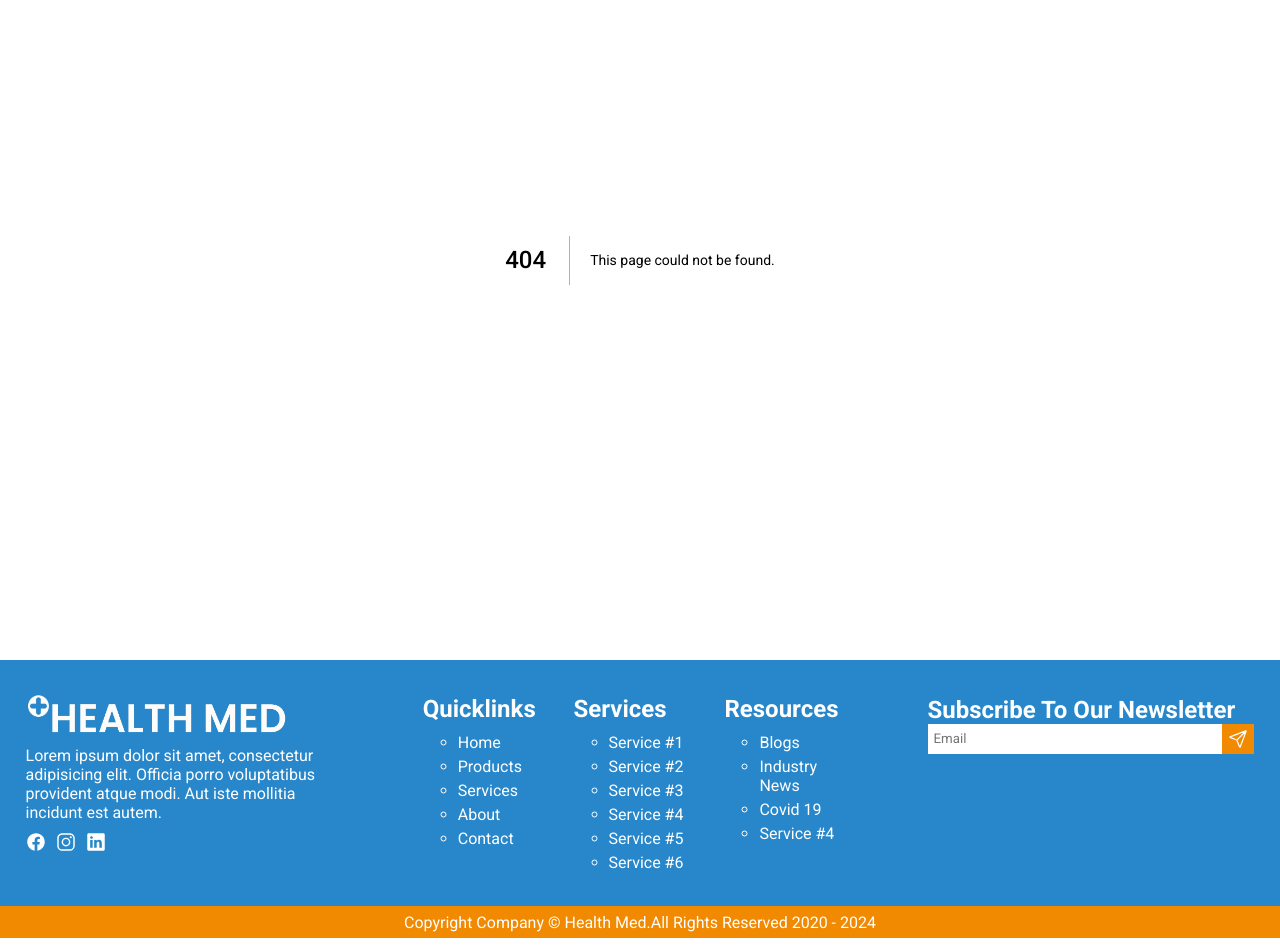
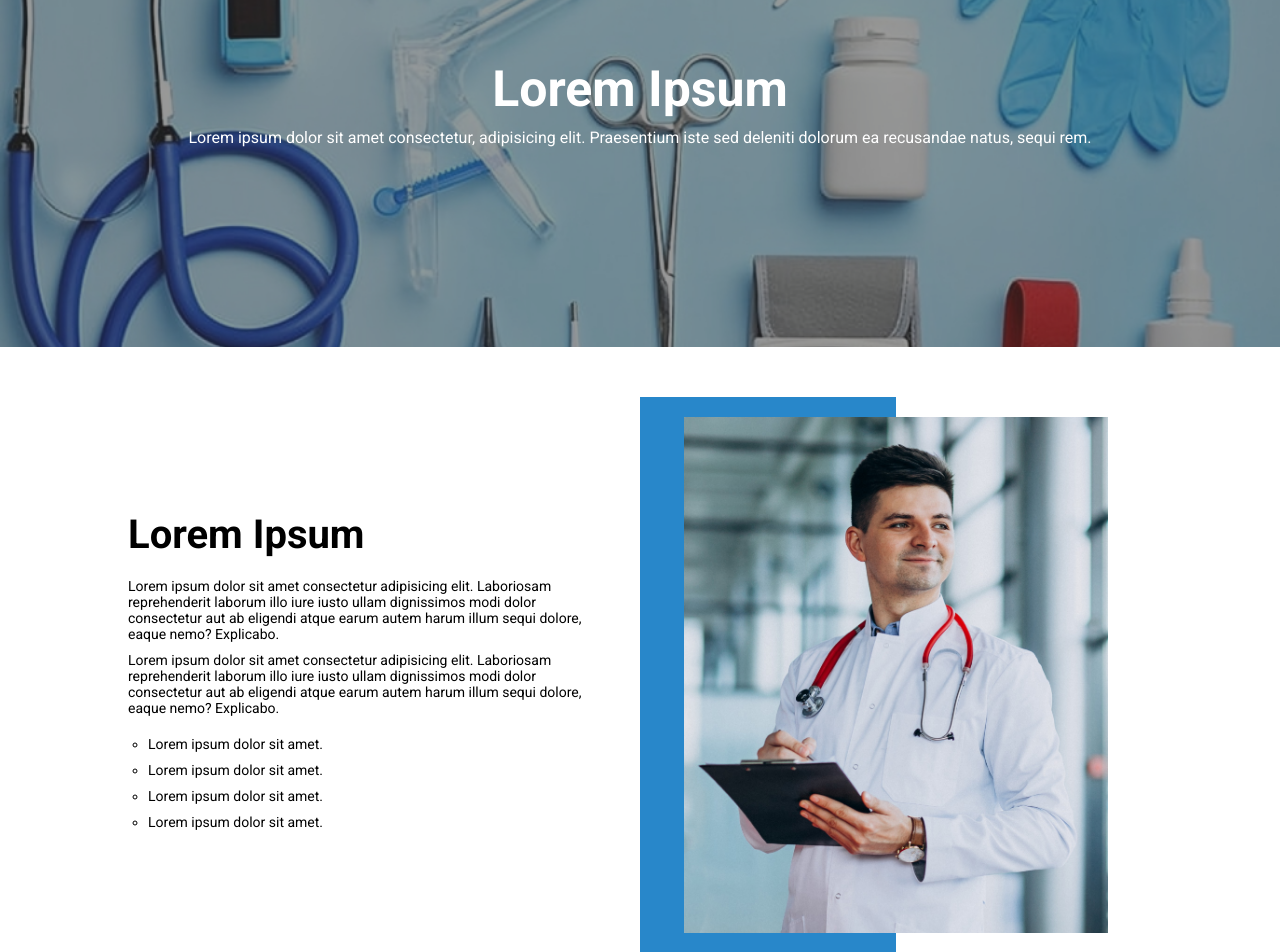
Before and after one commit to MKashanButt/squad-medical-supplies, a Next.js app: page /about in a window 1280 px wide. Before the commit this address had no page. Shown: the part 280-1232 px from the top of the page. Built offline with nearby package versions, Linux system fonts and the light colour scheme.

Commit message:
added 2 sections on the about page

```diff
--- /dev/null
+++ b/src/app/about/page.tsx
@@ -0,0 +1,35 @@
+import styles from "@/assets/css/About.module.css"
+import Image from "next/image"
+
+import doctor from "@/assets/images/doctor.jpg"
+
+export default function About() {
+    return (
+        <main>
+            <section className={styles.hero}>
+                <div className={styles.overlay}></div>
+                <div className={styles.content}>
+                    <h1>Lorem Ipsum</h1>
+                    <p>Lorem ipsum dolor sit amet consectetur, adipisicing elit. Praesentium iste sed deleniti dolorum ea recusandae natus, sequi rem.</p>
+                </div>
+            </section>
+            <section className={styles.about}>
+                <div className={styles.content}>
+                    <h2>Lorem Ipsum</h2>
+                    <p>Lorem ipsum dolor sit amet consectetur adipisicing elit. Laboriosam reprehenderit laborum illo iure iusto ullam dignissimos modi dolor consectetur aut ab eligendi atque earum autem harum illum sequi dolore, eaque nemo? Explicabo.</p>
+                    <p>Lorem ipsum dolor sit amet consectetur adipisicing elit. Laboriosam reprehenderit laborum illo iure iusto ullam dignissimos modi dolor consectetur aut ab eligendi atque earum autem harum illum sequi dolore, eaque nemo? Explicabo.</p>
+                    <ul>
+                        <li>Lorem ipsum dolor sit amet.</li>
+                        <li>Lorem ipsum dolor sit amet.</li>
+                        <li>Lorem ipsum dolor sit amet.</li>
+                        <li>Lorem ipsum dolor sit amet.</li>
+                    </ul>
+                </div>
+                <div className={styles.image}>
+                    <div className={styles.shape}></div>
+                    <Image src={doctor} alt="doctor-standing-near-window" />
+                </div>
+            </section>
+        </main>
+    )
+}
--- /dev/null
+++ b/src/assets/css/About.module.css
@@ -0,0 +1,92 @@
+.hero {
+    display: flex;
+    padding: 200px 40px;
+    background-image: url('../images/about-hero.png');
+    background-repeat: no-repeat;
+    background-size: cover;
+    position: relative;
+    color: white;
+}
+
+.hero .overlay {
+    width: 100%;
+    height: 100%;
+    position: absolute;
+    left: 0;
+    top: 0;
+    background: rgba(52, 52, 52, 1);
+    opacity: 50%;
+    z-index: 50;
+}
+
+.hero .content {
+    width: 80%;
+    margin: auto;
+    text-align: center;
+    z-index: 60;
+}
+
+.hero .content h1 {
+    font-size: 50px;
+    margin-bottom: 10px;
+}
+
+.about {
+    width: 80%;
+    margin: 50px auto;
+    display: flex;
+    align-items: center;
+    justify-content: center;
+}
+
+.about .content {
+    width: 50%;
+    display: flex;
+    flex-direction: column;
+    gap: 10px;
+    font-size: 14px;
+}
+
+.about .content h2 {
+    font-size: 40px;
+    margin-bottom: 10px;
+}
+
+.about .content p {
+    width: 90%;
+}
+
+.about .content ul {
+    margin-top: 10px;
+}
+
+.about .content ul li {
+    list-style-type: circle;
+    margin-left: 20px;
+    margin-bottom: 10px;
+}
+
+.about .image {
+    width: 50%;
+    padding: 2%;
+    position: relative;
+    display: flex;
+    align-items: center;
+    justify-content: center;
+}
+
+.about .image img {
+    width: 90%;
+    height: 100%;
+    z-index: 100;
+}
+
+.about .image .shape {
+    width: 50%;
+    height: 100%;
+    left: 0;
+    top: 0;
+    background-color: var(--blue);
+    position: absolute;
+    z-index: 50;
+}
```
Also changed, not shown: src/assets/images/about-hero.png (added), src/assets/images/doctor.jpg (added).
